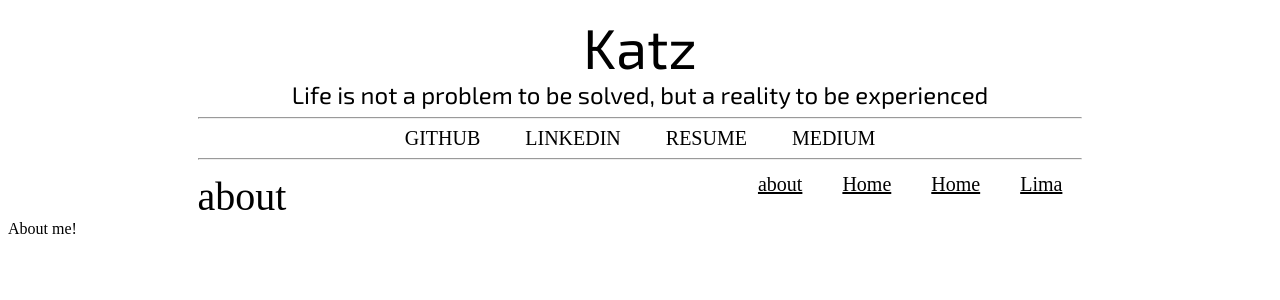
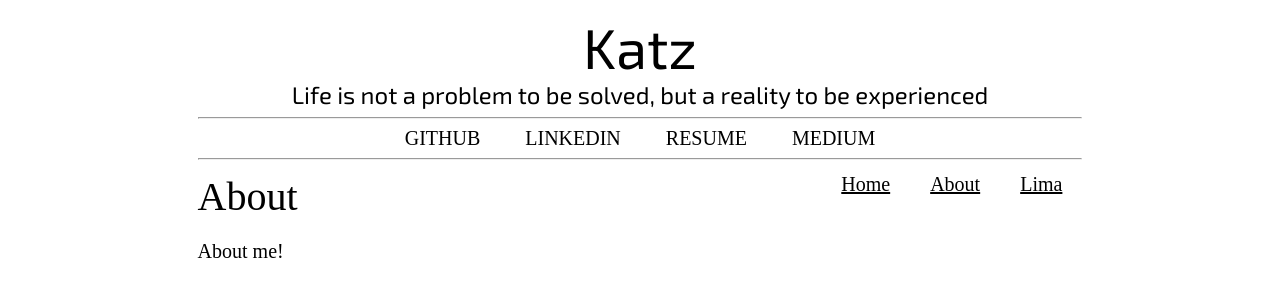
Before and after one commit to MYKatz/artless, a Jekyll site: the page built from about.md, in a window 1280 px wide. Shown: the top 300 px of the page. Built offline with Jekyll 4.4.1, drawn with Linux system fonts in a browser that asks for light colours.

Commit message:
Small changes wrt navigation

```diff
--- a/_config.yml
+++ b/_config.yml
@@ -16,6 +16,7 @@ links:
       name: Medium
 
 
-sass:
-    sass_dir: _sass
-    style: compressed
+header_pages: #optional, use this to dictate page order in the navbar, or to exclude certain pages.
+    - index.md
+    - about.md
+    - lima.md
--- a/about.html
+++ b/about.md
@@ -1,6 +1,6 @@
 ---
 layout: page
-title: about
+title: About
 permalink: /about/
 ---
 
--- a/assets/css/style.css
+++ b/assets/css/style.css
@@ -47,3 +47,9 @@
     margin-left: 1.25rem;
     margin-right: 1.25rem;
 }
+
+.wrapper {
+    width: 70%;
+    margin: auto;
+    font-size: 1.25rem;
+}
--- a/index.html
+++ /dev/null
@@ -1,5 +0,0 @@
----
-title: Home
-layout: default
----
-#Welcome
```
Also changed, not shown: lima.md (renamed from lima.html).
